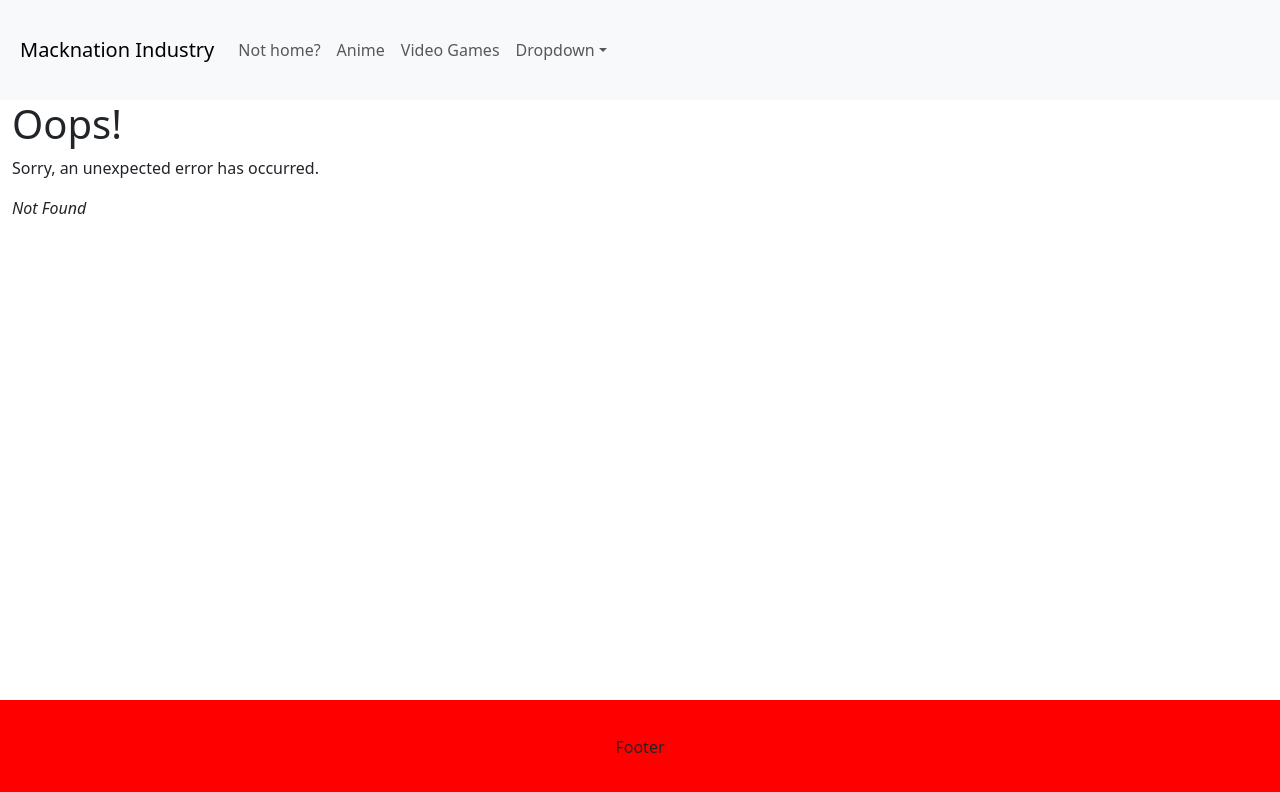
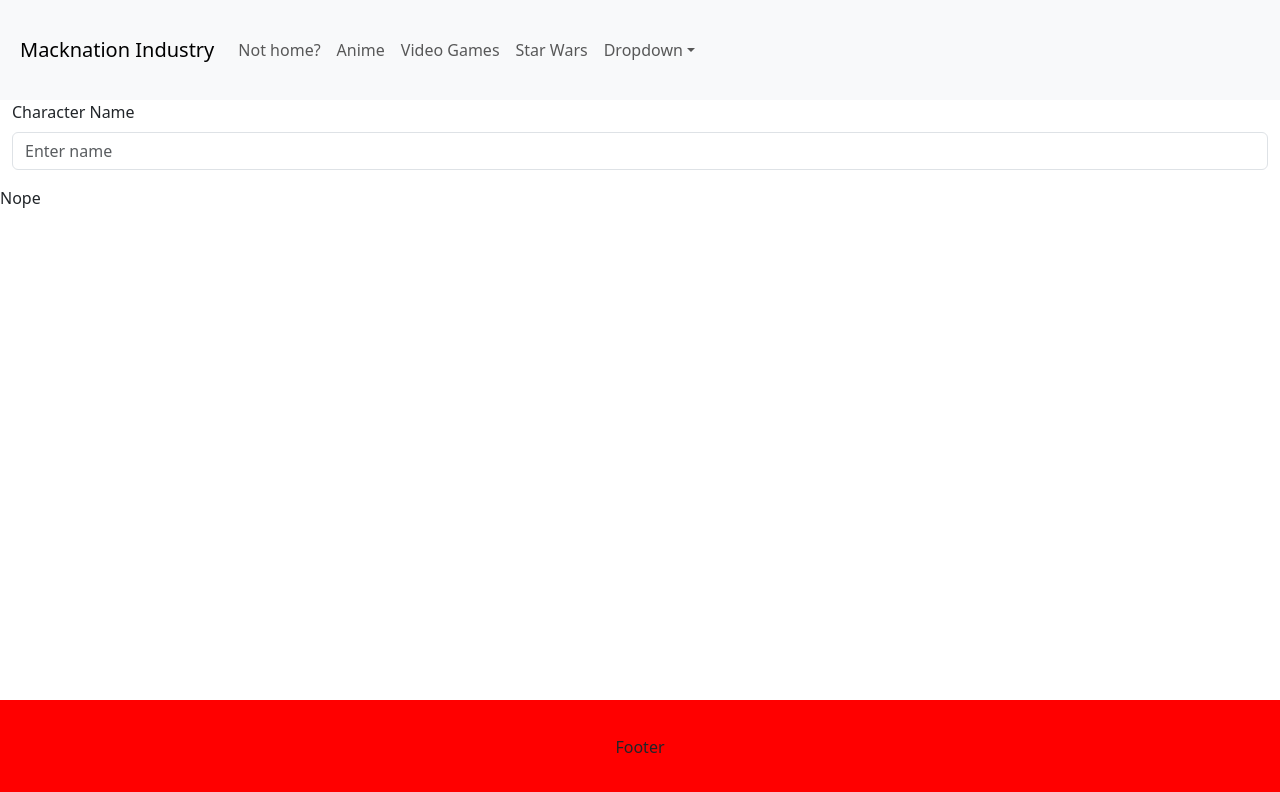
Before and after one commit to mackinator3/Forum2, a React (Create React App) app: page /StarWars in a window 1280 px wide. Before the commit this address had no page. Shown: the top 792 px of the page. Built offline with nearby package versions, Linux system fonts and the light colour scheme; no server answers.

Commit message:
Still working on star wars api.

```diff
--- a/src/Components/Anime.js
+++ b/src/Components/Anime.js
@@ -5,15 +5,6 @@ import Row from 'react-bootstrap/Row';
 import { useState, useEffect } from 'react';
 
 export default function Anime() {
-    const [AnimeList, setAnimeList] = useState({});
-
-    useEffect(function() {
-        fetch("https://swapi.dev/api/people")
-                .then(res => res.json())
-                .then(data => setAnimeList(data.results))
-                .then(console.log(AnimeList))
-    }, [])
-
     useEffect(() => {
         async function fetchData() {
             const url = 'https://animenewsnetwork.p.rapidapi.com/reports.xml?id=155&nskip=50&nlist=50';
@@ -43,7 +34,7 @@ export default function Anime() {
                 <Navigation />
             </Row>
             <Row>
-                    <pre>{JSON.stringify(AnimeList[0], null, 2)}</pre>
+                    Anime
             </Row>
             <Row>
                 <Footer />
--- a/src/Components/Navigation.js
+++ b/src/Components/Navigation.js
@@ -16,6 +16,7 @@ export default function Navigation() {
                 <Nav.Link href="/">Not home?</Nav.Link>
                 <Nav.Link href="Anime">Anime</Nav.Link>
                 <Nav.Link href="Videogames">Video Games</Nav.Link>
+                <Nav.Link href="StarWars">Star Wars</Nav.Link>
                 <NavDropdown title="Dropdown" id="basic-nav-dropdown">
                   <NavDropdown.Item href="#action/3.1">Action</NavDropdown.Item>
                   <NavDropdown.Item href="#action/3.2">
--- /dev/null
+++ b/src/Components/StarWars.js
@@ -0,0 +1,57 @@
+import Navigation from './Navigation';
+import Footer from './Footer';
+import Container from 'react-bootstrap/Container';
+import Row from 'react-bootstrap/Row';
+import Form from 'react-bootstrap/Form';
+import { useState, useEffect } from 'react';
+
+export default function StarWars() {
+    const [Listing, setListing] = useState({});
+    const [Search, setSearch] = useState(false);
+    const [CharName, setCharName] = useState("");
+    const [currentIndex, setCurrentIndex] = useState(0);
+
+    useEffect(() => {
+        fetch("https://swapi.dev/api/people")
+            .then(res => res.json())
+            .then(data => setListing(data.results))
+    }, [])
+
+    function handleChange(event) {
+        const { value } = event.target
+        setCharName(value)
+        console.log(CharName + " handlechange")
+    }
+
+    useEffect(function search() {
+        for (let i = 0; i < Listing.length; i++) {
+            if (Listing[i].name === CharName) {
+                setSearch(true);
+                return
+            }
+            else {
+                setSearch(false);
+            }
+        }
+    }, [CharName])
+
+	return (
+        <Container fluid>
+            <Row>
+                <Navigation />
+            </Row>
+            <Row>
+                <Form>
+                    <Form.Group className="mb-3" controlId="formCharName">
+                        <Form.Label>Character Name</Form.Label>
+                        <Form.Control type="text" placeholder="Enter name" onChange={handleChange} />
+                    </Form.Group>
+                </Form>
+                <Row>{Search ? "yes" : "Nope"}</Row>
+            </Row>
+            <Row>
+                <Footer />
+            </Row>
+        </Container>
+	)
+}
--- a/src/index.js
+++ b/src/index.js
@@ -9,6 +9,7 @@ import {
 } from "react-router-dom";
 import ErrorPage from "./Components/error-page";
 import Anime from "./Components/Anime";
+import StarWars from "./Components/StarWars"
 
 
 const router = createBrowserRouter([
@@ -20,6 +21,11 @@ const router = createBrowserRouter([
     {
         path: "/Anime",
         element: <Anime />,
+        errorElement: <ErrorPage />
+    },
+    {
+        path: "/StarWars",
+        element: <StarWars />,
         errorElement: <ErrorPage />
     }
 ]);
```
